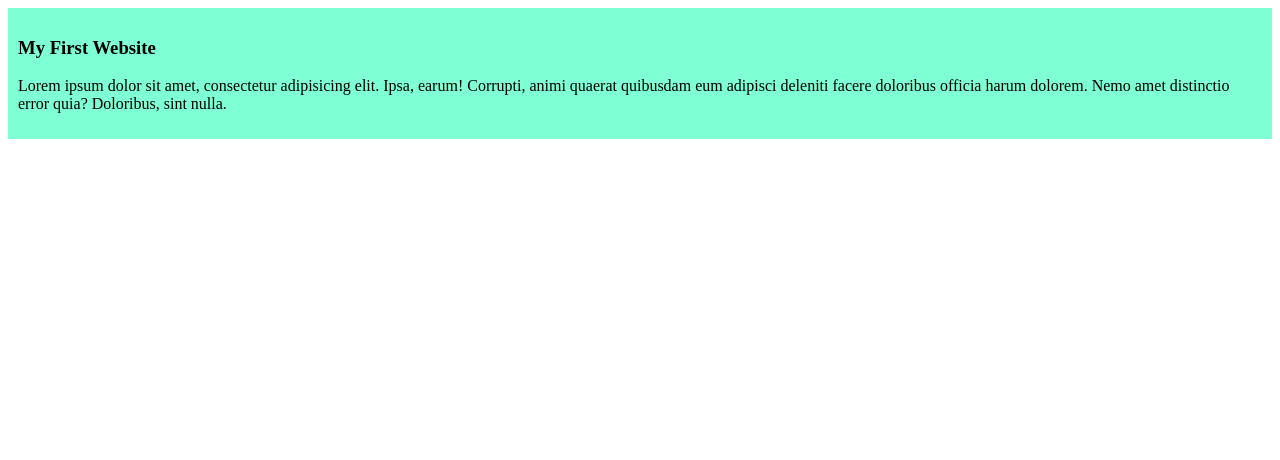
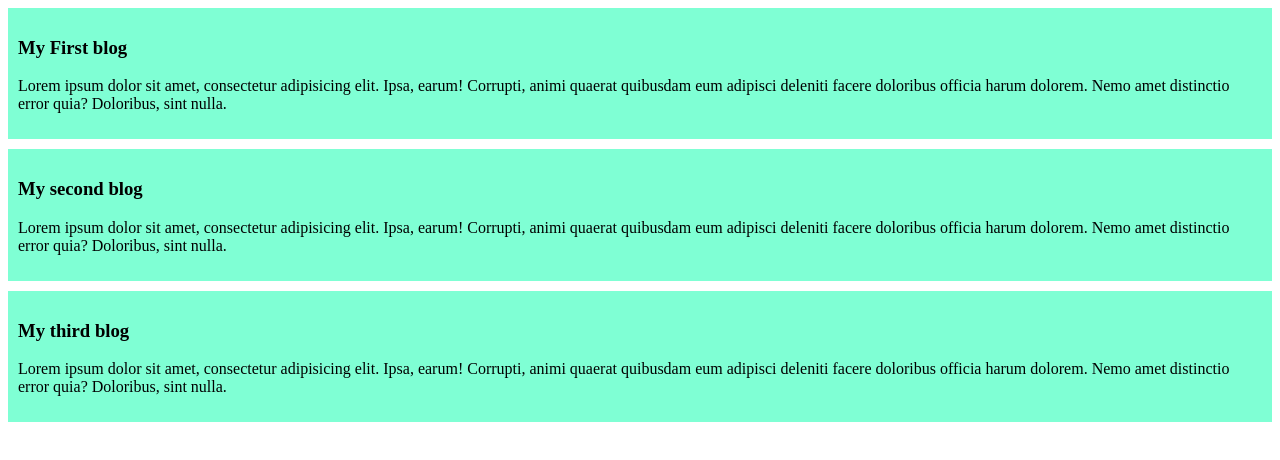
Before and after one commit to moon200218/my-simple-website, a plain HTML site: page index.html in a window 1280 px wide. Drawn offline with Linux system fonts and the light colour scheme.

Commit message:
added the second and third blog

```diff
--- a/index.html
+++ b/index.html
@@ -8,7 +8,15 @@
 </head>
 <body>
     <div>
-        <h3>My First Website</h3>
+        <h3>My First blog</h3>
+        <p>Lorem ipsum dolor sit amet, consectetur adipisicing elit. Ipsa, earum! Corrupti, animi quaerat quibusdam eum adipisci deleniti facere doloribus officia harum dolorem. Nemo amet distinctio error quia? Doloribus, sint nulla.</p>
+    </div>
+    <div>
+        <h3>My second blog</h3>
+        <p>Lorem ipsum dolor sit amet, consectetur adipisicing elit. Ipsa, earum! Corrupti, animi quaerat quibusdam eum adipisci deleniti facere doloribus officia harum dolorem. Nemo amet distinctio error quia? Doloribus, sint nulla.</p>
+    </div>
+    <div>
+        <h3>My third blog</h3>
         <p>Lorem ipsum dolor sit amet, consectetur adipisicing elit. Ipsa, earum! Corrupti, animi quaerat quibusdam eum adipisci deleniti facere doloribus officia harum dolorem. Nemo amet distinctio error quia? Doloribus, sint nulla.</p>
     </div>
 
--- a/styles/blog.css
+++ b/styles/blog.css
@@ -1,4 +1,5 @@
 div{
     background-color: aquamarine;
     padding: 10px;
+    margin-bottom: 10px;
 }
```
